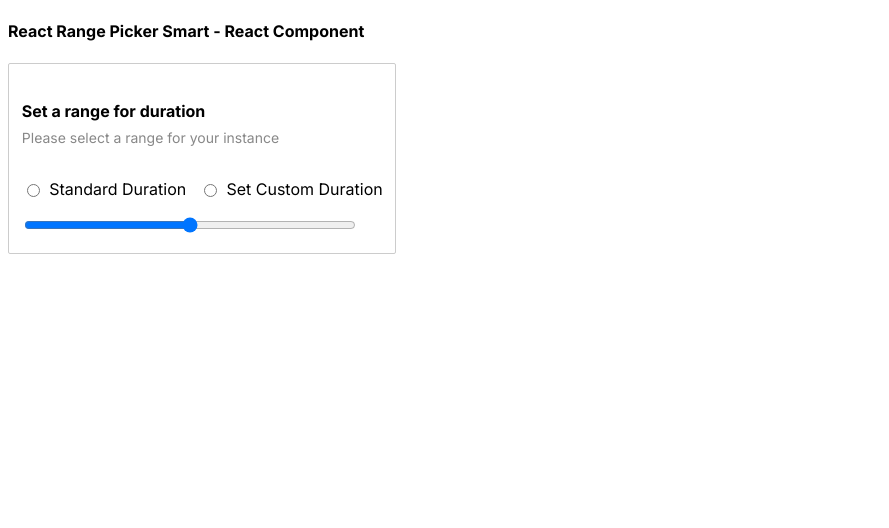
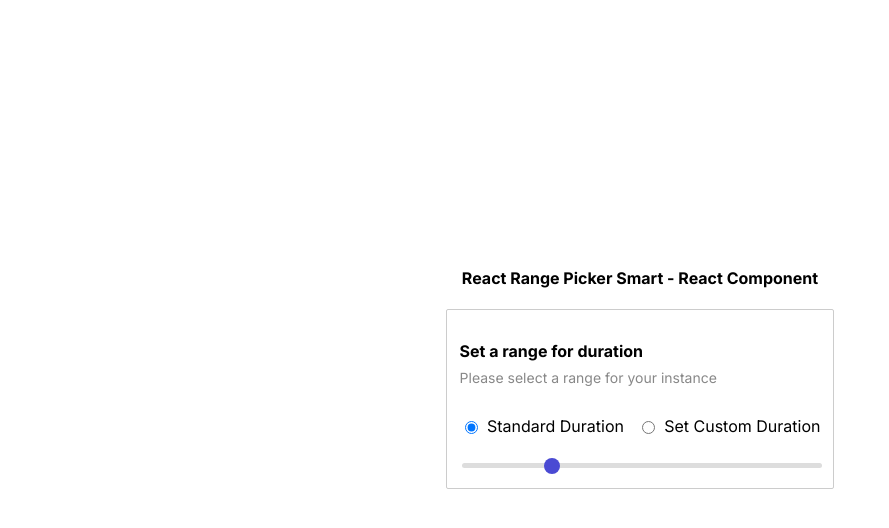
Before and after one commit to yashsehgal/react-range-picker-smart, a React (Create React App) app: page / in a window 1280 px wide. Shown: the top 528 px of the page, without its empty margins (0-889 px from the left). Built offline with nearby package versions, Linux system fonts and the light colour scheme.

Commit message:
feat: conditional rendering for range-input added

```diff
--- a/src/App.js
+++ b/src/App.js
@@ -3,12 +3,18 @@ import ReactRangePickerSmart from "./component/ReactRangePickerSmart";
 export default function App() {
   return (
     <div className="app" style={{
-      fontFamily: 'Inter, sans-serif'
+      fontFamily: 'Inter, sans-serif',
+      display: 'flex',
+      flexDirection: 'column',
+      alignItems: 'center',
+      justifyContent: 'center',
+      height: '90vh',
     }}>
       <h4>React Range Picker Smart - React Component</h4>
       <ReactRangePickerSmart
         title="Set a range for duration"
         description="Please select a range for your instance"
+        defaultSliderValue={24}
       />
     </div>
   )
--- a/src/component/RRPSComponentStyling.js
+++ b/src/component/RRPSComponentStyling.js
@@ -1,6 +1,6 @@
 
 const RRPSComponentWrapperStyle = {
-  paddingTop: '1em',
+  paddingTop: '0.6em',
   paddingBottom: '1em',
   paddingRight: '0.8em',
   paddingLeft: '0.8em',
@@ -10,7 +10,7 @@ const RRPSComponentWrapperStyle = {
 };
 
 const RRPSCRangePickerComponentWrapper= {
-  width: '92%',
+  width: '100%',
 };
 
 export {
--- a/src/component/ReactRangePickerSmart.js
+++ b/src/component/ReactRangePickerSmart.js
@@ -1,20 +1,26 @@
 import ReactTooltip from "react-tooltip";
 import ReactModal from "react-modal";
-import React from "react";
+import React, { useEffect, useState } from "react";
 import {
   RRPSComponentWrapperStyle, RRPSCRangePickerComponentWrapper
  } from './RRPSComponentStyling';
 
-// import './component-style/RRPSComponentStyling.component.css';
+import './component-style/RRPSComponentStyling.component.css';
 
 export default function ReactRangePickerSmart(RangePickerProperties) {
-
+  // setting default value as 0
+  const [rangeSliderValueRef, setRangeSliderValue] = useState(
+    (RangePickerProperties.defaultSliderValue ? RangePickerProperties.defaultSliderValue : 0)
+  );
+  const [rangeInputSelectorTypeRef, setRangeInputSelectorType] = useState('range-slider');
+  useEffect(() => {
+    setRangeInputSelectorType(rangeInputSelectorTypeRef)
+  })
   return (
     <React.Fragment>
       <div className="react-range-picker-smart-component-wrapper rrpsc_container" style={RRPSComponentWrapperStyle} {...RangePickerProperties}>
         <div className="rrpsc_details_headerWrapper" style={{
           width: 'fit-content',
-          marginBottom: '0.2rem',
           display: 'flex',
           flexDirection: 'column',
           alignItems: 'flex-start'
@@ -37,7 +43,11 @@ export default function ReactRangePickerSmart(RangePickerProperties) {
               justifyContent: 'flex-start',
               gap: '0.4rem'
             }}>
-              <input type="radio" name="range-picker-option" value="range-slider" />
+              <input type="radio" name="range-picker-option" value="range-slider"
+                defaultChecked
+                onSelect={() => setRangeInputSelectorType('range-slider')}
+                onChange={() => setRangeInputSelectorType('range-slider')}
+              />
               <p className="rangeSlider_name">Standard Duration</p>
             </span>
             <span className="rrpsc_rangePickerTypeOption rrpsc_rangePickerTypeOption_rangeInputs" style={{
@@ -47,15 +57,50 @@ export default function ReactRangePickerSmart(RangePickerProperties) {
               justifyContent: 'flex-start',
               gap: '0.4rem'
             }}>
-              <input type="radio" name="range-picker-option" value="range-input" />
+              <input type="radio" name="range-picker-option" value="range-input"
+                onSelect={() => setRangeInputSelectorType('custom-range-input')}
+                onChange={() => setRangeInputSelectorType('custom-range-input')}
+              />
               <p className="rangeSlider_name">Set Custom Duration</p>
             </span>
           </div>
           <div className="rrpsc_rangePickerComponentWrapper">
-            <input type="range" className="rrpsc_rangePicker_sliderComponent" style={RRPSCRangePickerComponentWrapper} />
+            <RenderRangeSetterComponent
+              currentRangeSliderRef={rangeSliderValueRef}
+              currentRangeSliderMethod={setRangeSliderValue}
+              inputTypeRef={rangeInputSelectorTypeRef}
+            />
           </div>
         </div>
       </div>
     </React.Fragment>
   )
 }
+
+function RenderRangeSetterComponent({
+    currentRangeSliderRef,
+    currentRangeSliderMethod,
+    inputTypeRef
+  }) {
+  if (inputTypeRef === 'range-slider') {
+    return (
+      <React.Fragment>
+        <input type="range" className="rrpsc_rangePicker_sliderComponent" style={RRPSCRangePickerComponentWrapper}
+          data-for="range-slider-value"
+          data-tip=''
+          defaultValue={currentRangeSliderRef}
+          onChange={(rangeSlider) => currentRangeSliderMethod(rangeSlider.target.value)}
+        />
+        <ReactTooltip id="range-slider-value">
+          {currentRangeSliderRef}
+        </ReactTooltip>
+      </React.Fragment>
+    )
+  } else {
+    return (
+      <React.Fragment>
+        Custom input block will come here
+      </React.Fragment>
+    )
+  }
+}
--- a/src/component/component-style/RRPSComponentStyling.component.css
+++ b/src/component/component-style/RRPSComponentStyling.component.css
@@ -1,13 +1,32 @@
-input[type=range].rrpsc_rangePicker_sliderComponent {
+input[type=range] {
   -webkit-appearance: none;
-  width: 100%;
-  background-color: transparent;
 }
 
-input[type=range].rrpsc_rangePicker_sliderComponent::-ms-track {
-  width: 100%;
-  cursor: pointer;
-  background: black;
-  border-color: black;
-  color: transparent;
+input[type=range]::-webkit-slider-runnable-track {
+  width: 300px;
+  height: 5px;
+  background: #ddd;
+  border: none;
+  border-radius: 3px;
+  display: flex;
+  flex-direction: row;
+  align-items: center;
+}
+
+input[type=range]::-webkit-slider-thumb {
+  -webkit-appearance: none;
+  border: none;
+  height: 16px;
+  width: 16px;
+  border-radius: 50%;
+  background: #4a4ad3;
+  margin-top: -5px;
+}
+
+input[type=range]:focus {
+  outline: none;
+}
+
+input[type=range]:focus::-webkit-slider-runnable-track {
+  background: #ccc;
 }/*# sourceMappingURL=RRPSComponentStyling.component.css.map */
--- a/src/component/component-style/RRPSComponentStyling.component.scss
+++ b/src/component/component-style/RRPSComponentStyling.component.scss
@@ -1,5 +1,32 @@
-.rrpsc_rangePicker_sliderComponent {
-  -webkit-appearance: none;
-  width: 100%;
-  background-color: transparent;
+input[type=range]{
+    -webkit-appearance: none;
 }
+
+input[type=range]::-webkit-slider-runnable-track {
+    width: 300px;
+    height: 5px;
+    background: #ddd;
+    border: none;
+    border-radius: 3px;
+    display: flex;
+    flex-direction: row;
+    align-items: center;
+}
+
+input[type=range]::-webkit-slider-thumb {
+    -webkit-appearance: none;
+    border: none;
+    height: 16px;
+    width: 16px;
+    border-radius: 50%;
+    background: rgb(74, 74, 211);
+    margin-top: -5px;
+}
+
+input[type=range]:focus {
+    outline: none;
+}
+
+input[type=range]:focus::-webkit-slider-runnable-track {
+    background: #ccc;
+}
```
Also changed, not shown: 1 other file (tests, documents, lock files or other folders).
